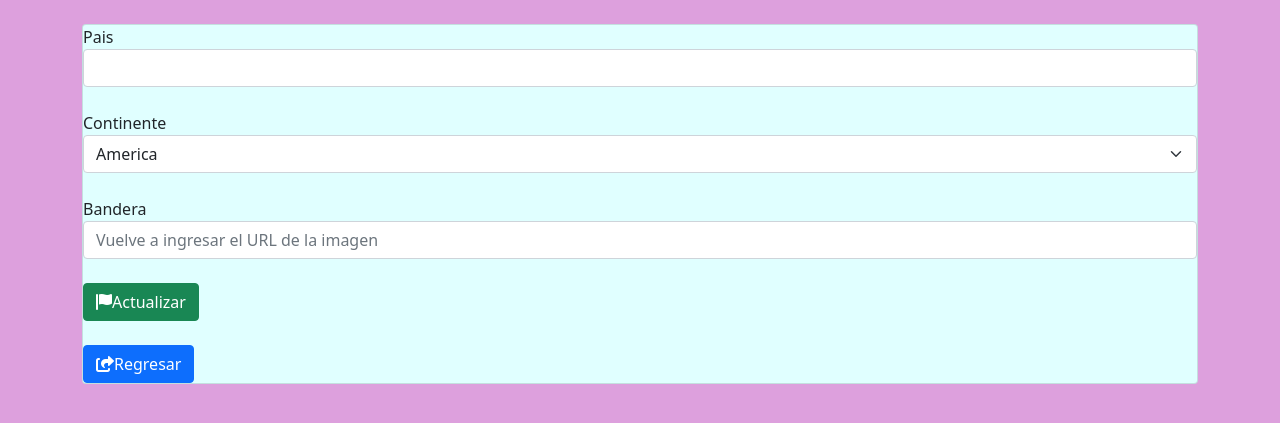
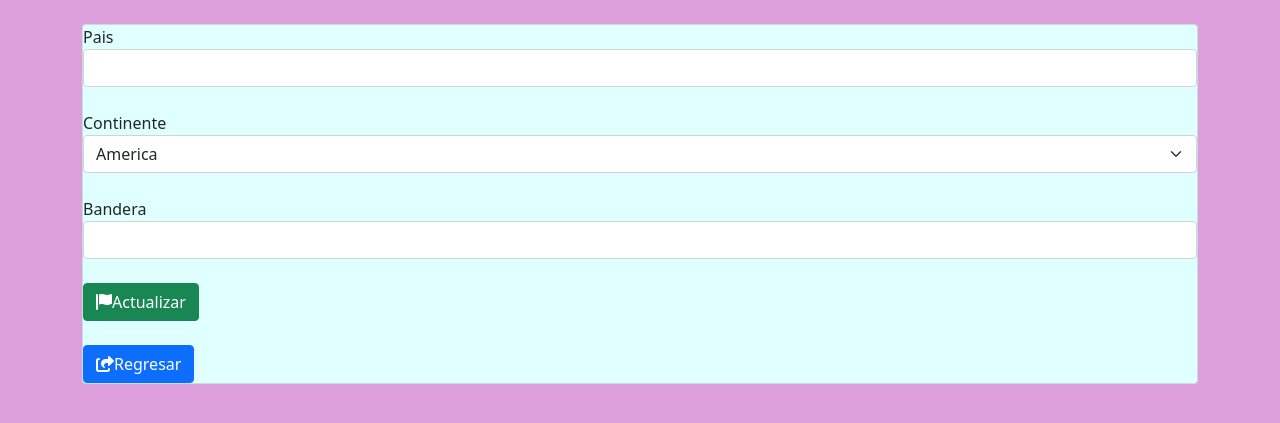
Before and after one commit to AngelCer3/crud_paises, a PHP site: page /actualizar.php?idp=1 in a window 1280 px wide. Shown: the top 423 px of the page. Run offline with PHP 8.4, Linux system fonts and the light colour scheme; data that the repository does not hold is empty.

Commit message:
Correcion actualizar

```diff
--- a/vistas/actualizar.php
+++ b/vistas/actualizar.php
@@ -28,7 +28,7 @@
                             </select>
                             <br>
                             <label for="" class="text">Bandera</label>
-                            <input type="text" name="url" id="url" class="form-control" placeholder="Vuelve a ingresar el URL de la imagen">
+                            <input type="text" name="url" id="url" class="form-control" value="<?php echo $item['bandera']?>">
                             <br>
                             <button class="btn btn-success"><i class="fa-solid fa-flag"></i>Actualizar</button>
                         </form>
```
